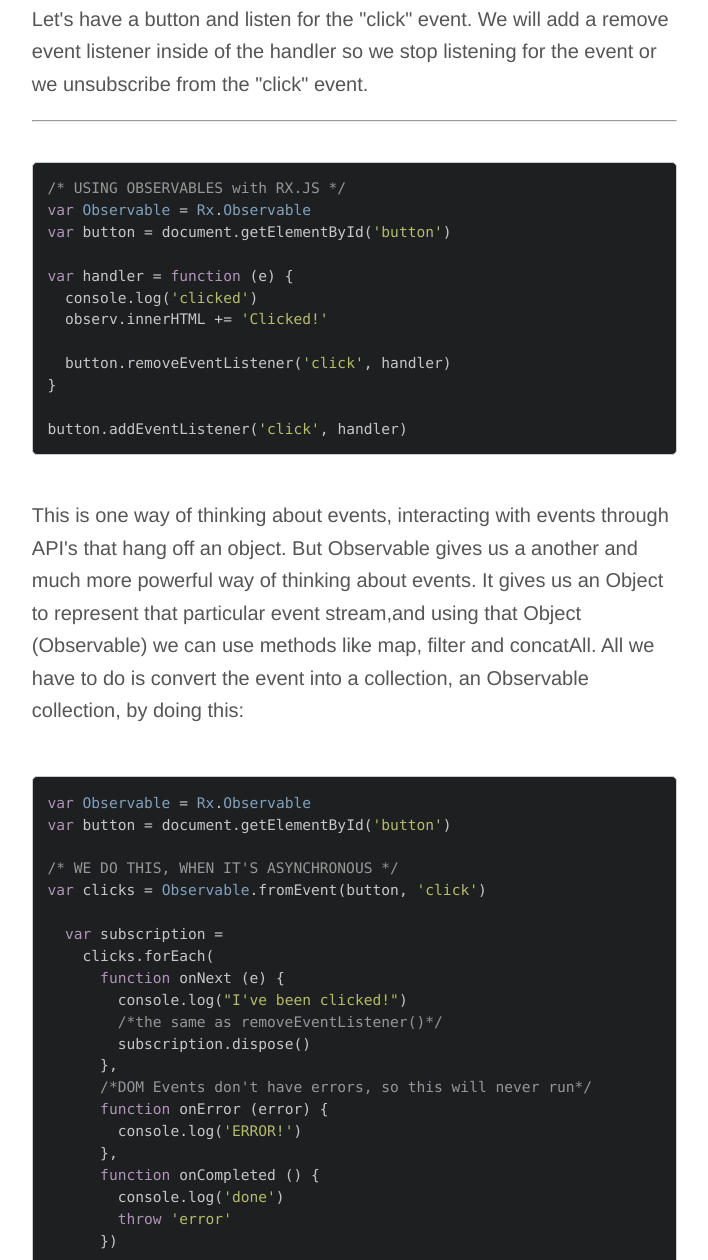
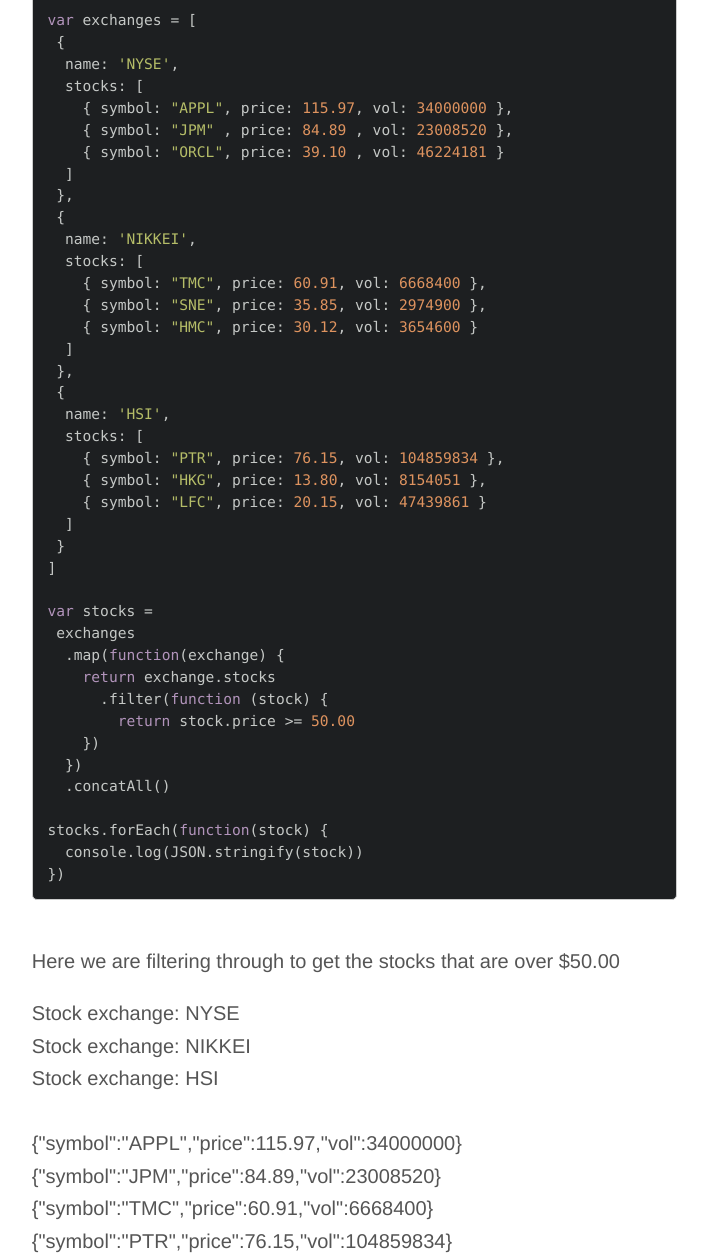
Before and after one commit to anthonybrown/End-of-the-loop, a plain HTML site: page index.html in a window 1280 px wide. Shown: the part 6717-7977 px from the top of the page, without its empty margins (397-1105 px from the left). Drawn offline with nearby package versions, Linux system fonts and the light colour scheme.

Commit message:
add more examples

```diff
--- a/index.html
+++ b/index.html
@@ -174,6 +174,67 @@ stocks.forEach(function (stock) {
 })
 					</pre>
 					<p class='concat2'></p>
+					<p>
+						Here is another example:
+					</p>
+					<pre class='prettyprint code'>
+var names =
+&nbsp;&nbsp;exchanges
+&nbsp;&nbsp;&nbsp;&nbsp;.map(function(name) {
+&nbsp;&nbsp;&nbsp;&nbsp;&nbsp;&nbsp;return name
+&nbsp;&nbsp;})
+
+names.forEach(function (stocks) {
+&nbsp;&nbsp;console.log(name)
+&nbsp;&nbsp;concat3.innerHTML += stocks.name + '<br>'
+})
+
+var exchanges = [
+&nbsp;{
+&nbsp;&nbsp;name: 'NYSE',
+&nbsp;&nbsp;stocks: [
+&nbsp;&nbsp;&nbsp;&nbsp;{ symbol: "APPL", price: 115.97, vol: 34000000 },
+&nbsp;&nbsp;&nbsp;&nbsp;{ symbol: "JPM" , price: 84.89 , vol: 23008520 },
+&nbsp;&nbsp;&nbsp;&nbsp;{ symbol: "ORCL", price: 39.10 , vol: 46224181 }
+&nbsp;&nbsp;]
+&nbsp;},
+&nbsp;{
+&nbsp;&nbsp;name: 'NIKKEI',
+&nbsp;&nbsp;stocks: [
+&nbsp;&nbsp;&nbsp;&nbsp;{ symbol: "TMC", price: 60.91, vol: 6668400 },
+&nbsp;&nbsp;&nbsp;&nbsp;{ symbol: "SNE", price: 35.85, vol: 2974900 },
+&nbsp;&nbsp;&nbsp;&nbsp;{ symbol: "HMC", price: 30.12, vol: 3654600 }
+&nbsp;&nbsp;]
+&nbsp;},
+&nbsp;{
+&nbsp;&nbsp;name: 'HSI',
+&nbsp;&nbsp;stocks: [
+&nbsp;&nbsp;&nbsp;&nbsp;{ symbol: "PTR", price: 76.15, vol: 104859834 },
+&nbsp;&nbsp;&nbsp;&nbsp;{ symbol: "HKG", price: 13.80, vol: 8154051   },
+&nbsp;&nbsp;&nbsp;&nbsp;{ symbol: "LFC", price: 20.15, vol: 47439861 }
+&nbsp;&nbsp;]
+&nbsp;}
+]
+
+var stocks =
+&nbsp;exchanges
+&nbsp;&nbsp;.map(function(exchange) {
+&nbsp;&nbsp;&nbsp;&nbsp;return exchange.stocks
+&nbsp;&nbsp;&nbsp;&nbsp;&nbsp;&nbsp;.filter(function (stock) {
+&nbsp;&nbsp;&nbsp;&nbsp;&nbsp;&nbsp;&nbsp;&nbsp;return stock.price >= 50.00
+&nbsp;&nbsp;&nbsp;&nbsp;})
+&nbsp;&nbsp;})
+&nbsp;&nbsp;.concatAll()
+
+stocks.forEach(function(stock) {
+&nbsp;&nbsp;console.log(JSON.stringify(stock))
+})
+					</pre>
+					<p>
+						Here we are filtering through to get the stocks that are
+						over $50.00
+					</p>
+					<p class='concat3'></p>
 				</div>
 			</div>
 			<div class='container'>
--- a/js/app.js
+++ b/js/app.js
@@ -6,6 +6,7 @@ var chain   = document.querySelector('.chain')
 var filter  = document.querySelector('.filter')
 var concat  = document.querySelector('.concat')
 var concat2 = document.querySelector('.concat2')
+var concat3 = document.querySelector('.concat3')
 var observ  = document.querySelector('.observ')
 var observ2 = document.querySelector('.observ2')
 var mapOb   = document.querySelector('.mapOb')
@@ -288,7 +289,7 @@ var filteredStockSymbols =<br>\
     })<br>\
     .map(function (stock) {<br>\
       return stock.symbol<br>\
-		})<br><br>\
+    })<br><br>\
 filteredStockSymbols.forEach(function (symbol) {<br>\
   chain.innerHTML += "Stocks over $30: " + symbol<br>\
 })<br>\
@@ -329,6 +330,7 @@ var stocks = exchanges.concatAll()
 stocks.forEach(function (stock) {
 	concat2.innerHTML += JSON.stringify(stock)
 })
+
 
 /* USING OBSERVABLES with RX.JS */
 var Observable = Rx.Observable
@@ -400,3 +402,56 @@ var subscription =
 			console.log('done')
 			throw 'error'
 		})
+
+var exchanges = [
+	{
+		name: 'NYSE',
+		stocks: [
+			{ symbol: "APPL", price: 115.97, vol: 34000000 },
+			{ symbol: "JPM" , price: 84.89 , vol: 23008520 },
+			{ symbol: "ORCL", price: 39.10 , vol: 46224181 }
+		]
+	},
+	{
+		name: 'NIKKEI',
+		stocks: [
+			{ symbol: "TMC", price: 60.91, vol: 6668400 },
+			{ symbol: "SNE", price: 35.85, vol: 2974900 },
+			{ symbol: "HMC", price: 30.12, vol: 3654600 }
+		]
+	},
+	{
+		name: 'HSI',
+		stocks: [
+			{ symbol: "PTR", price: 76.15, vol: 104859834 },
+			{ symbol: "HKG", price: 13.80, vol: 8154051   },
+			{ symbol: "LFC", price: 20.15, vol: 47439861 }
+		]
+	}
+]
+
+var names =
+	exchanges
+	.map(function(name) {
+		return name
+	})
+
+names.forEach(function (stocks) {
+	console.log(name)
+	concat3.innerHTML += 'Stock exchange: ' + stocks.name + '<br>'
+})
+
+var stocks =
+	exchanges
+		.map(function(exchange) {
+			return exchange.stocks
+				.filter(function (stock) {
+					return stock.price >= 50.00
+				})
+		})
+		.concatAll()
+
+stocks.forEach(function(stock) {
+	console.log(JSON.stringify(stock))
+	concat3.innerHTML += '<br>' + JSON.stringify(stock)
+})
```
